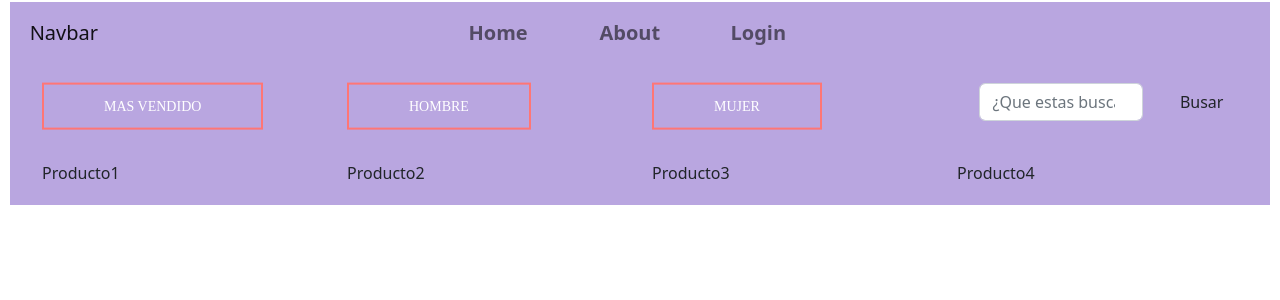
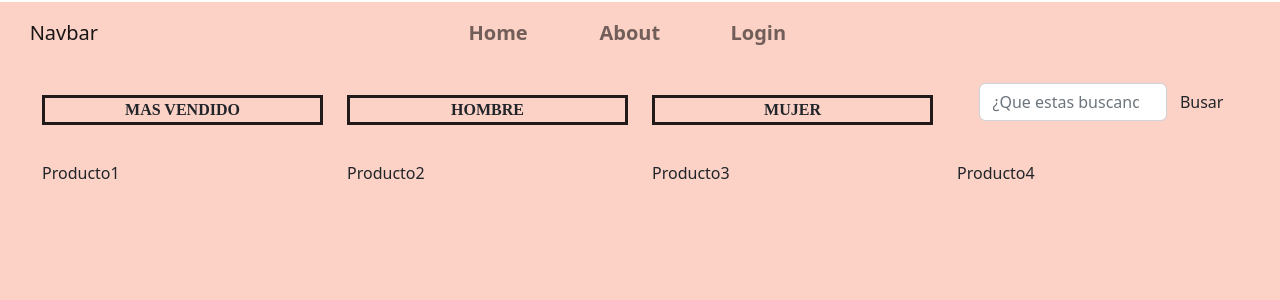
Before and after one commit to josuemagic/maplesyrup, a React (Vite) app in the folder frontend/: page / in a window 1280 px wide. Shown: the top 300 px of the page. Built offline with nearby package versions, Linux system fonts and the light colour scheme.

Commit message:
Implementacion del store, slice y actions para manejo de estados en los componentes

```diff
--- a/frontend/src/components/home/Home.jsx
+++ b/frontend/src/components/home/Home.jsx
@@ -1,22 +1,39 @@
-import React from 'react';
+import React, { useEffect } from 'react';
+import { useDispatch, useSelector } from 'react-redux';
+import { GetListProducts } from '../../redux/actions/products/GetListProducts';
+
 import { CustomButtonNavigate } from '../shared/atoms/CustomButtonNavigate';
-// import { CustomButtonNavigate } from '../shared/atoms/CustomButtonNavigate';
 
 export function Home() {
+
+    const dispatch = useDispatch()
+
+
+    const { loading, products, error } = useSelector((state) => state.products.list);
+
+    useEffect(() => {
+        dispatch(GetListProducts());
+    }, [])
+
+    useEffect(() => {
+        console.log(products);
+    }, [products])
+
     return (
         <>
-            <div className=".container-md row" style={{ backgroundColor: '#B9A6E0', margin: '0px 10px 0px 10px', padding: '20px' }}>
-                <div className='col-lg-3 col-sm-1'><CustomButtonNavigate label='Mas Vendido' /></div>
-                <div className='col-lg-3 col-sm-1'><CustomButtonNavigate label='Hombre' /> </div>
-                <div className='col-lg-3 col-sm-1'><CustomButtonNavigate label='Mujer' /></div>
+            <div className=".container-md row" style={{ backgroundColor: '', margin: '0px 10px 0px 10px', padding: '20px' }}>
+                <div className='col-lg-3 col-sm-1'><CustomButtonNavigate label='Mas Vendido' linkTo='h' /></div>
+                <div className='col-lg-3 col-sm-1'><CustomButtonNavigate label='Hombre' linkTo='ab' /> </div>
+                <div className='col-lg-3 col-sm-1'><CustomButtonNavigate label='Mujer' linkTo='lo' /></div>
                 <div className='col-lg-3 col-sm-1 row'>
                     <form className="d-flex" style={{ margin: '0px 8%' }}>
-                        <input className="form-control me-4" type="search" placeholder="¿Que estas buscando?..." />
+                        <input className="form-control" type="search" placeholder="¿Que estas buscando?..." />
                         <button className="btn" type="submit">Busar</button>
                     </form>
                 </div>
             </div>
-            <div className=".container-md row" style={{ backgroundColor: '#B9A6E0', margin: '0px 10px 0px 10px', padding: '20px' }}>
+
+            <div className=".container-md row" style={{ backgroundColor: '', margin: '0px 10px 0px 10px', padding: '20px' }}>
                 <div className='col-lg-3 col-sm-1'>Producto1</div>
                 <div className='col-lg-3 col-sm-1'>Producto2</div>
                 <div className='col-lg-3 col-sm-1'>Producto3</div>
--- a/frontend/src/components/shared/atoms/CustomButtonNavigate.jsx
+++ b/frontend/src/components/shared/atoms/CustomButtonNavigate.jsx
@@ -1,12 +1,15 @@
 import React from 'react';
+import { Link } from "react-router-dom";
+
 import '../../../styles/customButtons.css';
 
-export function CustomButtonNavigate({label = ""}) {
+export function CustomButtonNavigate({ label = "", linkTo = "home" }) {
     return (
         <>
-            <div class="middle">
-                <a href="" className="btnCustom btn1">{label}</a>
-                {/* <a href="" class="btn btn3">Hover Me</a> */}
+            <div className="middle">
+                <Link className="nav-link btnCustom btn1" to={linkTo}><strong className=''>{label}</strong></Link>
+                {/* <Link className="nav-link" to={linkTo}><strong style={{ fontSize: '20px', margin: '20px' }}>{label}</strong></Link> */}
+
             </div>
         </>
     )
--- a/frontend/src/components/shared/molecules/NavBar.jsx
+++ b/frontend/src/components/shared/molecules/NavBar.jsx
@@ -3,7 +3,7 @@ import { Link } from "react-router-dom";
 
 export function NavBar() {
     return (<>
-        <nav className="navbar navbar-expand-lg" style={{ background: '#B9A6E0', margin: '2px 10px 0px 10px', padding: '0.6%' }} >
+        <nav className="navbar navbar-expand-lg" style={{ background: '', margin: '2px 10px 0px 10px', padding: '0.6%' }} >
             <div className="container-fluid row">
                 <a className="navbar-brand col-lg-4" href="#">Navbar</a>
                 <button className="navbar-toggler" type="button" data-bs-toggle="collapse" data-bs-target="#navbarNavDropdown" aria-controls="navbarNavDropdown" aria-expanded="false" aria-label="Toggle navigation">
@@ -22,10 +22,6 @@ export function NavBar() {
                         </li>
                     </ul>
                 </div>
-                {/* <form className="d-flex" style={{ margin: '0px 8%' }}>
-                    <input className="form-control me-4 col-sm-3" type="search" placeholder="¿Que estas buscando?..."/>
-                    <button className="btn  col-sm-4" type="submit">Busar</button>
-                </form> */}
             </div>
         </nav>
     </>);
--- a/frontend/src/main.jsx
+++ b/frontend/src/main.jsx
@@ -1,14 +1,23 @@
-import React from 'react'
-import ReactDOM from 'react-dom/client'
+import React from 'react';
+import ReactDOM from 'react-dom/client';
+
 import { BrowserRouter } from 'react-router-dom';
 import { AppRouter } from './router/AppRouter';
+
+import { Provider } from 'react-redux';
+import { store } from './redux/store/store'
+
 import 'bootstrap/dist/css/bootstrap.css';
 
 
 ReactDOM.createRoot(document.getElementById('root')).render(
   <React.StrictMode>
-    <BrowserRouter>
-      <AppRouter />
-    </BrowserRouter>
+    <Provider store={store}>
+      <div style={{ background: '#fcd1c6', height: '100vh' }}>
+        <BrowserRouter>
+          <AppRouter />
+        </BrowserRouter>
+      </div>
+    </Provider>
   </React.StrictMode>
 )
--- /dev/null
+++ b/frontend/src/redux/actions/products/GetListProducts.jsx
@@ -0,0 +1,18 @@
+import {
+    fetchProducts,
+    fetchProductsFailure,
+    fetchProductsSuccess
+} from "../../slices/products";
+
+// Function for get all products
+// The function will have a param for get product for parts
+
+
+export const GetListProducts = () => async (dispatch) => {
+
+    dispatch(fetchProducts());
+
+    setTimeout(() => {
+        dispatch(fetchProductsSuccess([1, 2, 3, 4, 5]));
+    }, 5000);
+}
--- /dev/null
+++ b/frontend/src/redux/slices/products/index.jsx
@@ -0,0 +1,10 @@
+import { combineReducers } from "redux";
+
+import { listProductsSlice } from "./listProductsSlice";
+
+
+export * from './listProductsSlice'
+
+export const ProductsReducer = combineReducers({
+    list: listProductsSlice.reducer
+});
--- /dev/null
+++ b/frontend/src/redux/slices/products/listProductsSlice.jsx
@@ -0,0 +1,33 @@
+import { createSlice } from "@reduxjs/toolkit";
+
+const initialState = {
+    loading: false,
+    error: null,
+    products: []
+};
+
+export const listProductsSlice = createSlice({
+    name: 'listProducts',
+    initialState,
+    reducers: {
+        fetchProducts: (state, action) => {
+            state.loading = true,
+                state.error = false
+        },
+        fetchProductsFailure: (state, action) => {
+            state.loading = false,
+                state.error = true
+        },
+        fetchProductsSuccess: (state, action) => {
+            state.loading = false,
+                state.error = null,
+                state.products = action.payload
+        },
+    }
+});
+
+export const {
+    fetchProducts,
+    fetchProductsFailure,
+    fetchProductsSuccess
+} = listProductsSlice.actions;
--- /dev/null
+++ b/frontend/src/redux/store/store.jsx
@@ -0,0 +1,14 @@
+import { combineReducers, configureStore } from '@reduxjs/toolkit';
+import { ProductsReducer } from '../slices/products';
+
+const combineReducer = combineReducers({
+    products: ProductsReducer
+});
+
+const rootReducer = (state, action) => {
+    return combineReducer(state, action);
+}
+
+export const store = configureStore({
+    reducer: rootReducer,
+})
--- a/frontend/src/styles/customButtons.css
+++ b/frontend/src/styles/customButtons.css
@@ -6,16 +6,18 @@
   .btnCustom{
     position: relative;
     color: white;
-    font-size: 14px;
+    font-size: 16px;
     font-family: "montserrat";
+    text-align: center;
     text-decoration: none;
-    margin: 30px 0;
-    border: 2px solid #ff7675;
+    /* margin: 30px 0;  hace que el formulario de busqueda sea mas grande*/
+    border: 3px solid rgba(0, 0, 0, 0.869);
     padding: 14px 60px;
     text-transform: uppercase;
     overflow: hidden;
     transition: 1s all ease;
   }
+
   .btnCustom::before{
     background: #ff7675;
     content: "";
```
Also changed, not shown: 1 other file (tests, documents, lock files or other folders).
